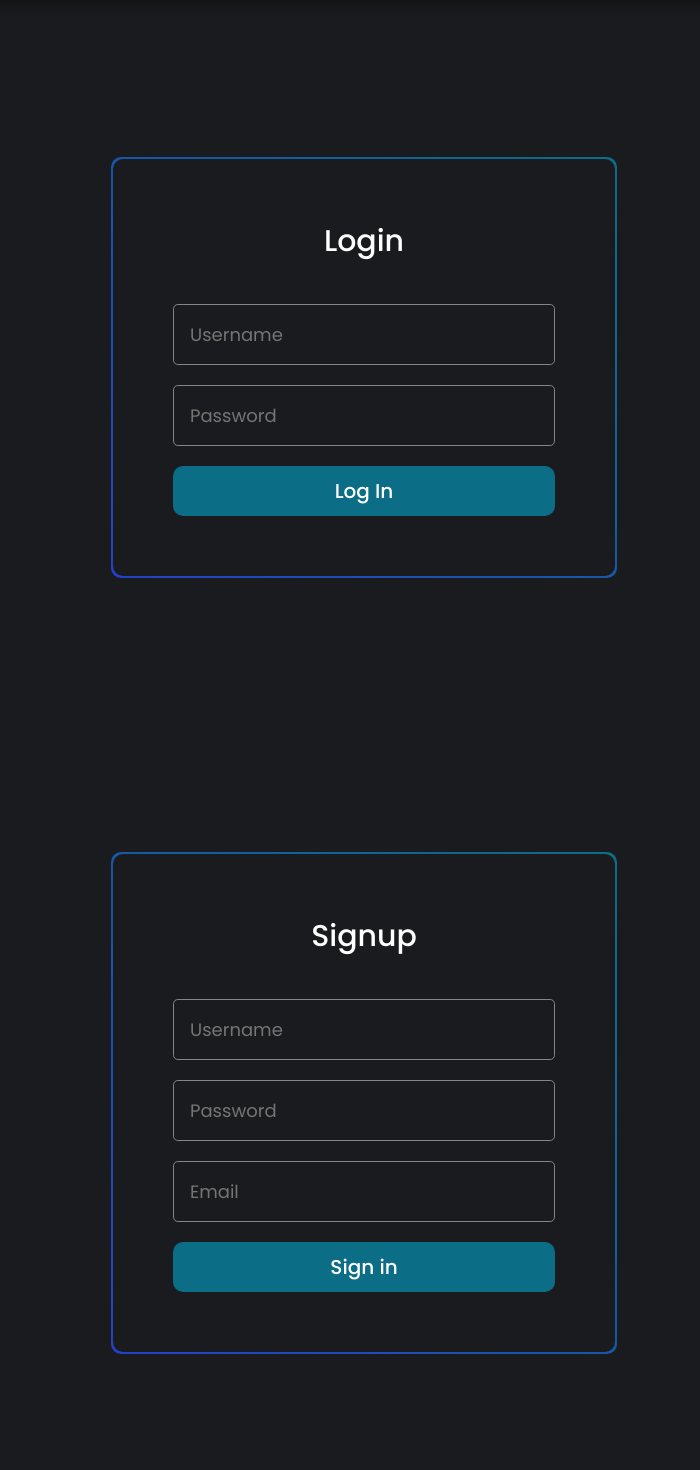
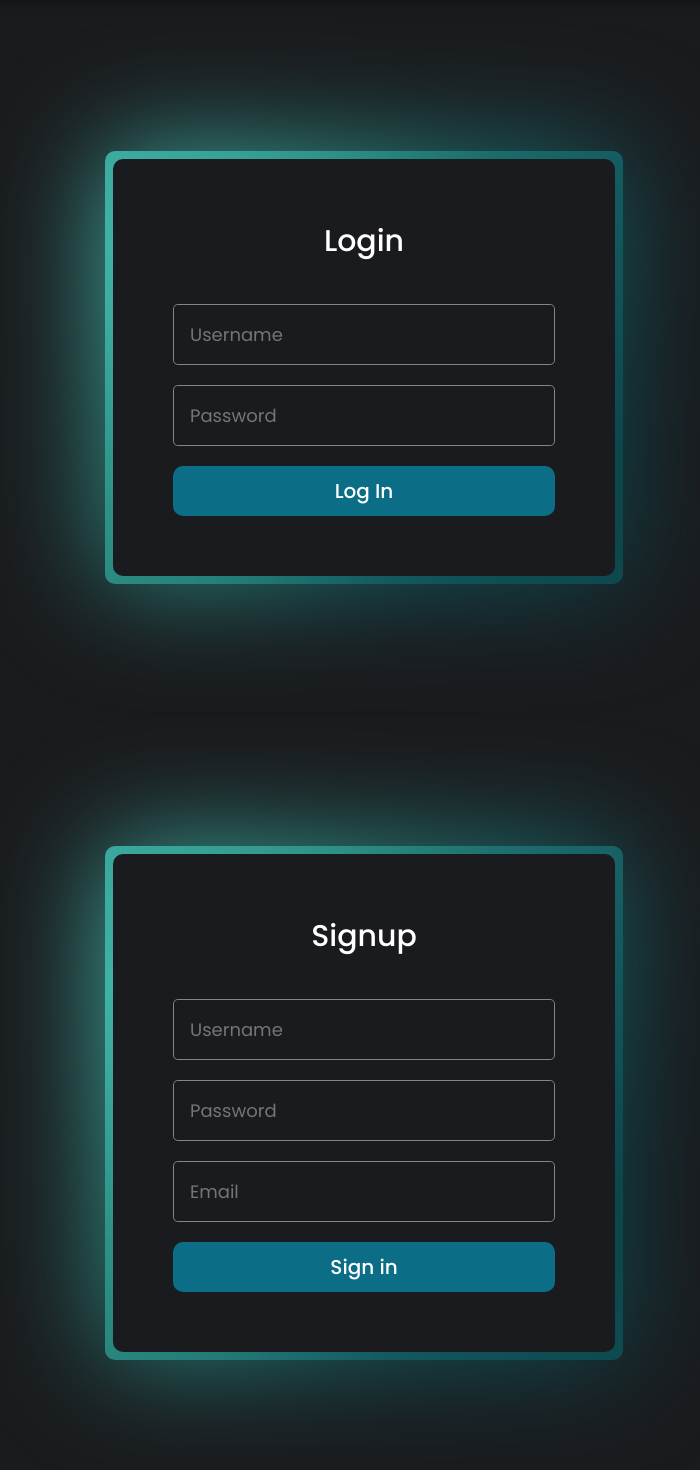
Before and after one commit to lagercarvalho/4kBlurayPrices, a PHP site: page /login.php in a window 1280 px wide. Shown: the part 65-1535 px from the top of the page, without its empty margins (276-976 px from the left). Run offline with PHP 8.4, Linux system fonts and the light colour scheme.

Commit message:
added animated border in signup and login

```diff
--- a/app/css/login.css
+++ b/app/css/login.css
@@ -1,3 +1,16 @@
+@property --gradient-angle {
+    syntax: "<angle>";
+    initial-value: 0deg;
+    inherits: false;
+}
+
+:root {
+    --clr-1: #0c4449;
+    --clr-2: #13595f;
+    --clr-3: #2d8f85;
+    --clr-4: #41b4a9;
+}
+
 h1{
     font-size: 30px;
 }
@@ -14,10 +27,41 @@ h1{
 }
 
 .signup-wrap {
-    background: linear-gradient(45deg, var(--primary-2), var(--primary-3));
     border-radius: 10px;
-    overflow: hidden;
-    padding: 2px;
+    position: relative;
+}
+
+.signup-wrap::before,
+.signup-wrap::after {
+    content: "";
+    position: absolute;
+    inset: -0.5rem;
+    z-index: -1;
+    background: conic-gradient(
+    from var(--gradient-angle),
+    var(--clr-1),
+    var(--clr-2),
+    var(--clr-3),
+    var(--clr-4),
+    var(--clr-3),
+    var(--clr-2),
+    var(--clr-1)
+    );
+    border-radius: inherit;
+    animation: rotation 5s linear infinite;
+}
+
+.signup-wrap::after {
+    filter: blur(3.5rem);
+}
+
+@keyframes rotation {
+    0% {
+        --gradient-angle: 0deg;
+    }
+    100% {
+        --gradient-angle: 360deg;
+    }
 }
 
 
```
